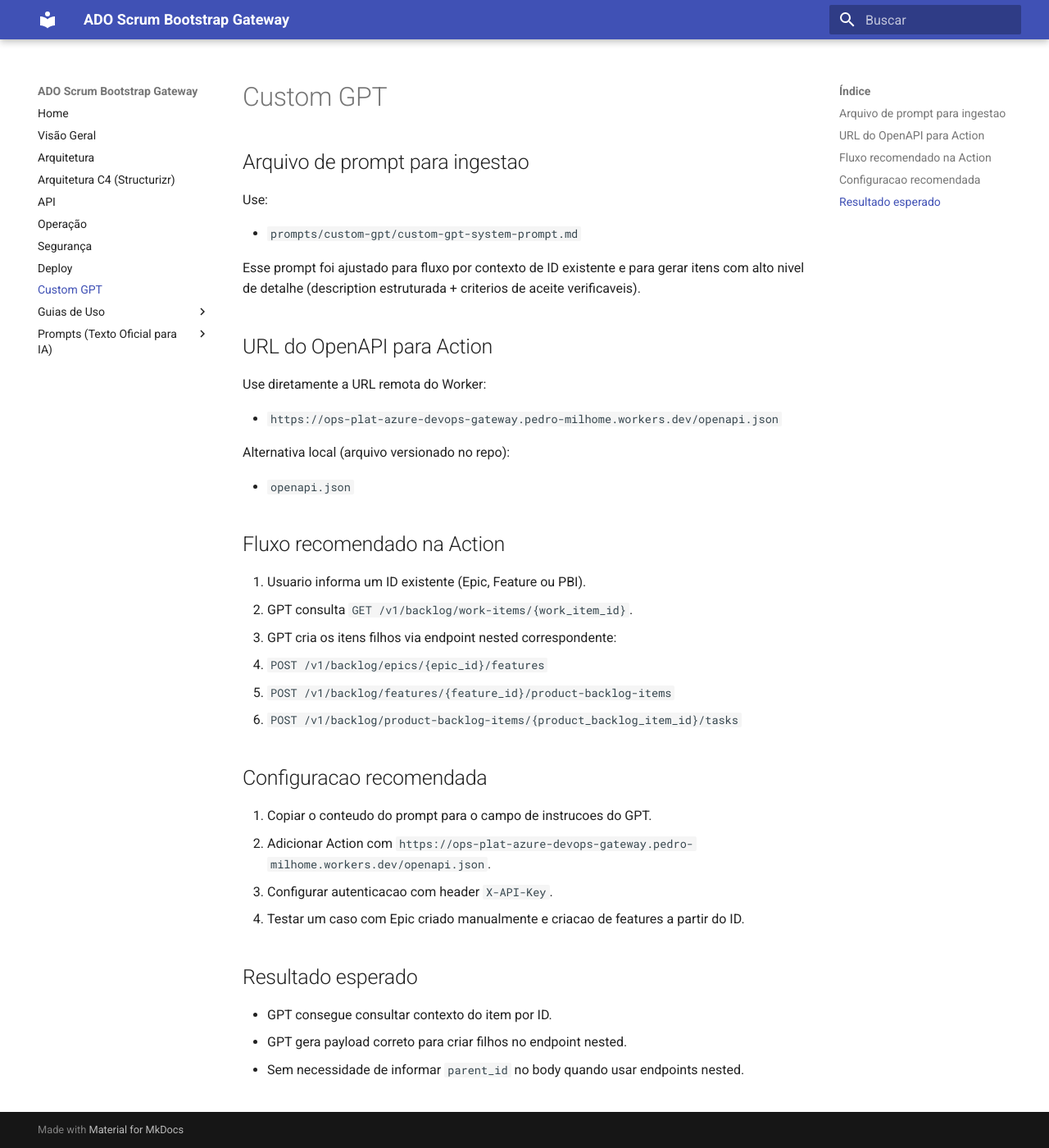
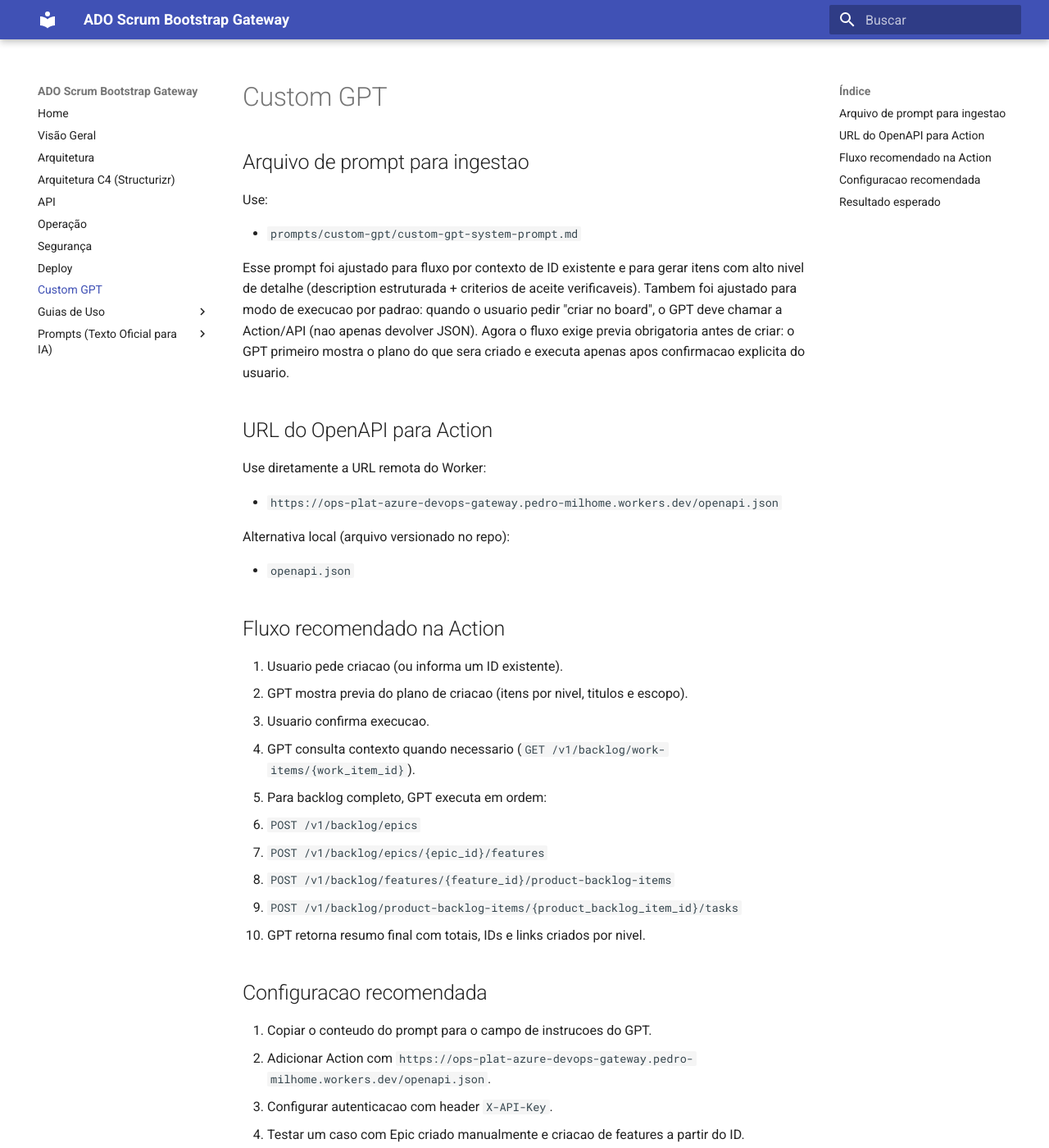
Before and after one commit to Jpmmdf/app-plat-ia-azure-devops, an MkDocs documentation site: the page built from docs/custom-gpt.md, in a window 1280 px wide and 1400 px high. Shown: the whole window at 82% size. Built offline with MkDocs 1.6.1 and Material for MkDocs 9.7.7, drawn with Linux system fonts in a browser that asks for light colours.

Commit message:
docs: enforce preview and full backlog execution protocol for custom gpt

```diff
--- a/docs/custom-gpt.md
+++ b/docs/custom-gpt.md
@@ -7,6 +7,8 @@
 - `prompts/custom-gpt/custom-gpt-system-prompt.md`
 
 Esse prompt foi ajustado para fluxo por contexto de ID existente e para gerar itens com alto nivel de detalhe (description estruturada + criterios de aceite verificaveis).
+Tambem foi ajustado para modo de execucao por padrao: quando o usuario pedir "criar no board", o GPT deve chamar a Action/API (nao apenas devolver JSON).
+Agora o fluxo exige previa obrigatoria antes de criar: o GPT primeiro mostra o plano do que sera criado e executa apenas apos confirmacao explicita do usuario.
 
 ## URL do OpenAPI para Action
 
@@ -20,12 +22,16 @@
 
 ## Fluxo recomendado na Action
 
-1. Usuario informa um ID existente (Epic, Feature ou PBI).
-2. GPT consulta `GET /v1/backlog/work-items/{work_item_id}`.
-3. GPT cria os itens filhos via endpoint nested correspondente:
+1. Usuario pede criacao (ou informa um ID existente).
+2. GPT mostra previa do plano de criacao (itens por nivel, titulos e escopo).
+3. Usuario confirma execucao.
+4. GPT consulta contexto quando necessario (`GET /v1/backlog/work-items/{work_item_id}`).
+5. Para backlog completo, GPT executa em ordem:
+   - `POST /v1/backlog/epics`
    - `POST /v1/backlog/epics/{epic_id}/features`
    - `POST /v1/backlog/features/{feature_id}/product-backlog-items`
    - `POST /v1/backlog/product-backlog-items/{product_backlog_item_id}/tasks`
+6. GPT retorna resumo final com totais, IDs e links criados por nivel.
 
 ## Configuracao recomendada
 
```
Also changed, not shown: prompts/custom-gpt/custom-gpt-system-prompt.md (+74 -5 lines).
